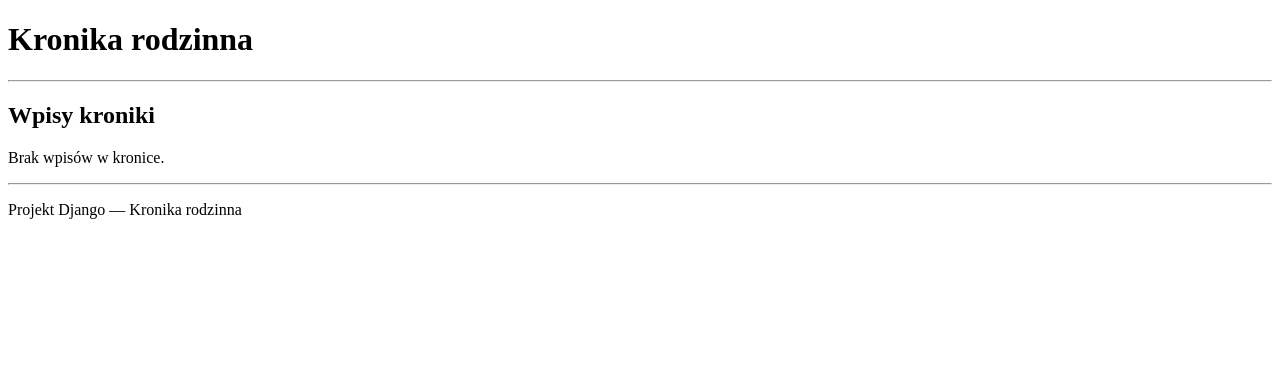
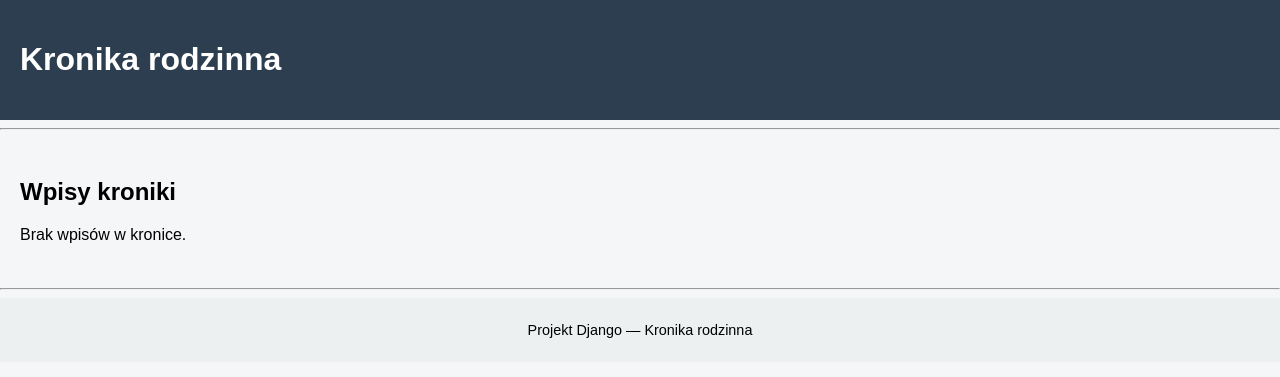
Before and after one commit to Sativa7/ProjektDjango, a Django app: page /wpisy/entries/ in a window 1280 px wide. Shown: the top 377 px of the page. Run offline with Django 5.2, Linux system fonts and the light colour scheme; data that the repository does not hold is empty.

Commit message:
Dodanie widoków i css

```diff
--- a/kronika/kronika/settings.py
+++ b/kronika/kronika/settings.py
@@ -117,7 +117,8 @@ USE_TZ = True
 # Static files (CSS, JavaScript, Images)
 # https://docs.djangoproject.com/en/5.2/howto/static-files/
 
-STATIC_URL = 'static/'
+STATIC_URL = '/static/'
+STATICFILES_DIRS = []
 
 # Default primary key field type
 # https://docs.djangoproject.com/en/5.2/ref/settings/#default-auto-field
--- /dev/null
+++ b/kronika/wpisy/static/css/posts.css
@@ -0,0 +1,23 @@
+body {
+    font-family: Arial, sans-serif;
+    background-color: #f4f6f8;
+    margin: 0;
+    padding: 0;
+}
+
+#header {
+    background-color: #2c3e50;
+    color: white;
+    padding: 20px;
+}
+
+#content {
+    padding: 20px;
+}
+
+#footer {
+    background-color: #ecf0f1;
+    text-align: center;
+    padding: 10px;
+    font-size: 0.9em;
+}
--- a/kronika/wpisy/templates/wpisy/base.html
+++ b/kronika/wpisy/templates/wpisy/base.html
@@ -1,7 +1,9 @@
+{% load static %}
 <!DOCTYPE html>
 <html>
 <head>
     <title>{% block title %}{% endblock %}</title>
+    <link rel="stylesheet" href="{% static 'css/posts.css' %}">
 </head>
 <body>
 
```
